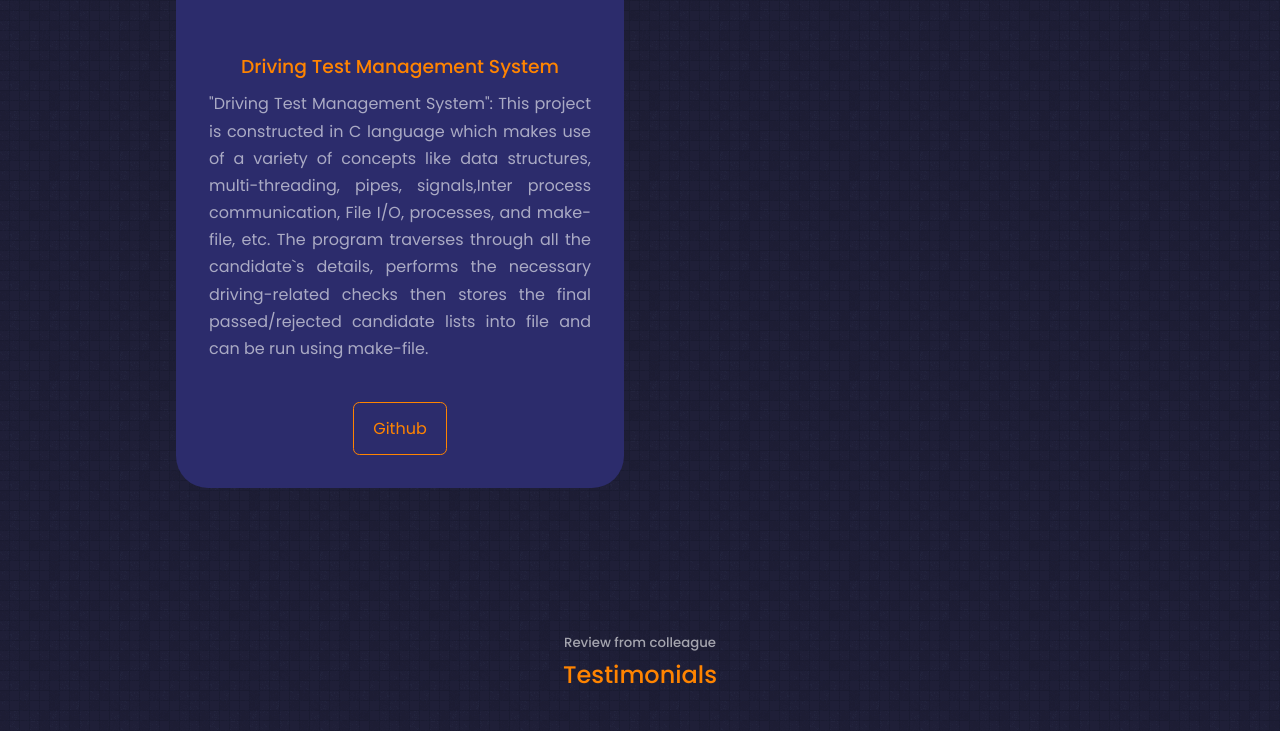
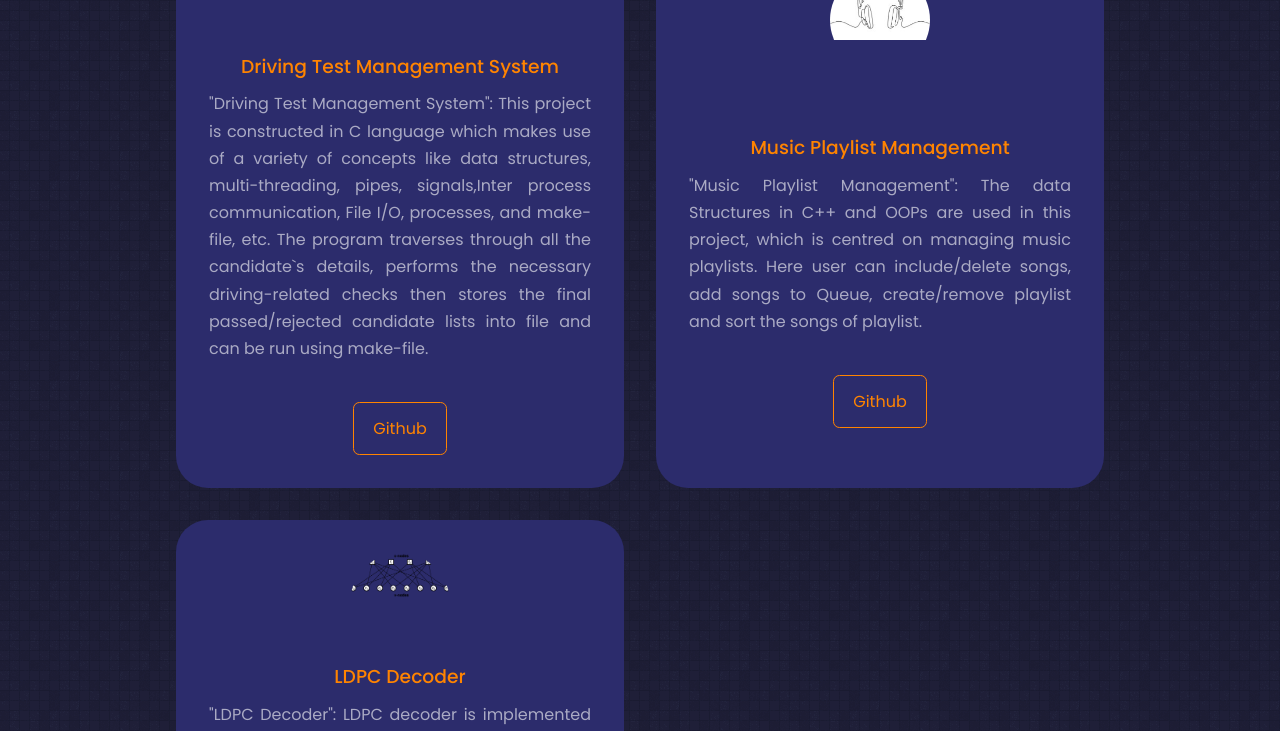
Before and after one commit to GaurangParmar1810/Portfolio-React, a React (Create React App) app: page / in a window 1280 px wide. Shown: the part 3160-3891 px from the top of the page. Built offline with nearby package versions, Linux system fonts and the light colour scheme.

Commit message:
Project Added

```diff
--- a/src/components/portfoliyo/Portfoliyo.jsx
+++ b/src/components/portfoliyo/Portfoliyo.jsx
@@ -4,6 +4,8 @@ import './portfoliyo.css'
 import IMG1 from '../../assets/portfoliyo-1.png'
 import IMG2 from '../../assets/portfoliyo-2.jpeg'
 import IMG3 from '../../assets/portfoliyo-3.png'
+import IMG4 from '../../assets/portfoliyo-4.jpg'
+import IMG5 from '../../assets/portfoliyo-5.png'
 
 const data = [
   {
@@ -27,7 +29,21 @@ const data = [
     image: IMG3,
     title: 'Driving Test Management System',
     discription: '"Driving Test Management System": This project is constructed in C language which makes use of a variety of concepts like data structures, multi-threading, pipes, signals,Inter process communication, File I/O, processes, and make-file, etc. The program traverses through all the candidate`s details, performs the necessary driving-related checks then stores the final passed/rejected candidate lists into file and can be run using make-file.',
-    github: 'https://github.com/GaurangParmar1810/TrainFoodOrdering.git'
+    github: 'https://github.com/GaurangParmar1810/DrivingTestManagementSystem.git'
+  },
+  {
+    id: 4,
+    image: IMG4,
+    title: 'Music Playlist Management',
+    discription: '"Music Playlist Management": The data Structures in C++ and OOPs are used in this project, which is centred on managing music playlists. Here user can include/delete songs, add songs to Queue, create/remove playlist and sort the songs of playlist.',
+    github: 'https://github.com/GaurangParmar1810/MusicPlaylistManagement.git'
+  },
+  {
+    id: 5,
+    image: IMG5,
+    title: 'LDPC Decoder',
+    discription: '"LDPC Decoder": LDPC decoder is implemented in C++ langauge using some Data Structures. The communication channel introduces the noise in the original transmitted message which was decoded using LDPC decoding methods.',
+    github: 'https://github.com/GaurangParmar1810/LDPC_Decoder.git'
   }
 ];
 const Portfoliyo = () => {
```
Also changed, not shown: src/assets/portfoliyo-4.jpg (added), src/assets/portfoliyo-5.png (added).
